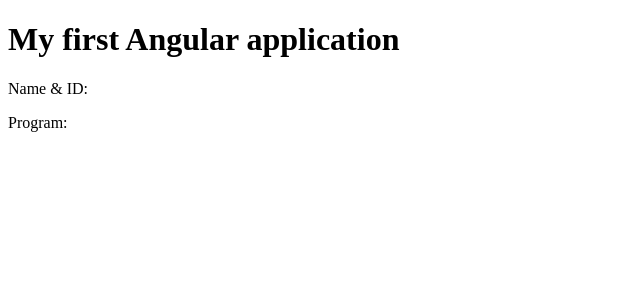
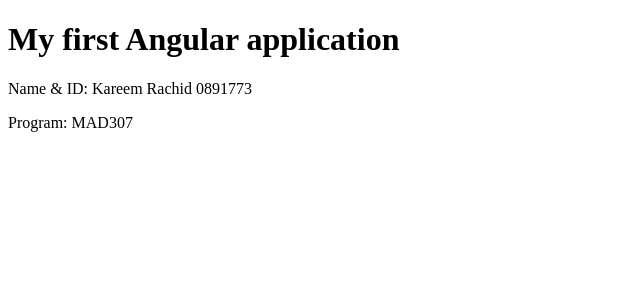
Before and after one commit to KareemRachid/Kareem-Rachid-Learning-AngularF26, an Angular app: page / in a window 1280 px wide. Shown: the top 300 px of the page, without its empty margins (0-640 px from the left). Built offline with nearby package versions, Linux system fonts and the light colour scheme.

Commit message:
Created starter Angular file and completed Assignment 1

```diff
--- a/src/app/app.ts
+++ b/src/app/app.ts
@@ -9,4 +9,9 @@
 })
 export class App {
   protected readonly title = signal('Kareem-Rachid-Learning-AngularF26');
+
+  StudentInfo: string = "Kareem Rachid 0891773";
+  ProgramName: string = "MAD307";
+
+
 }
```
